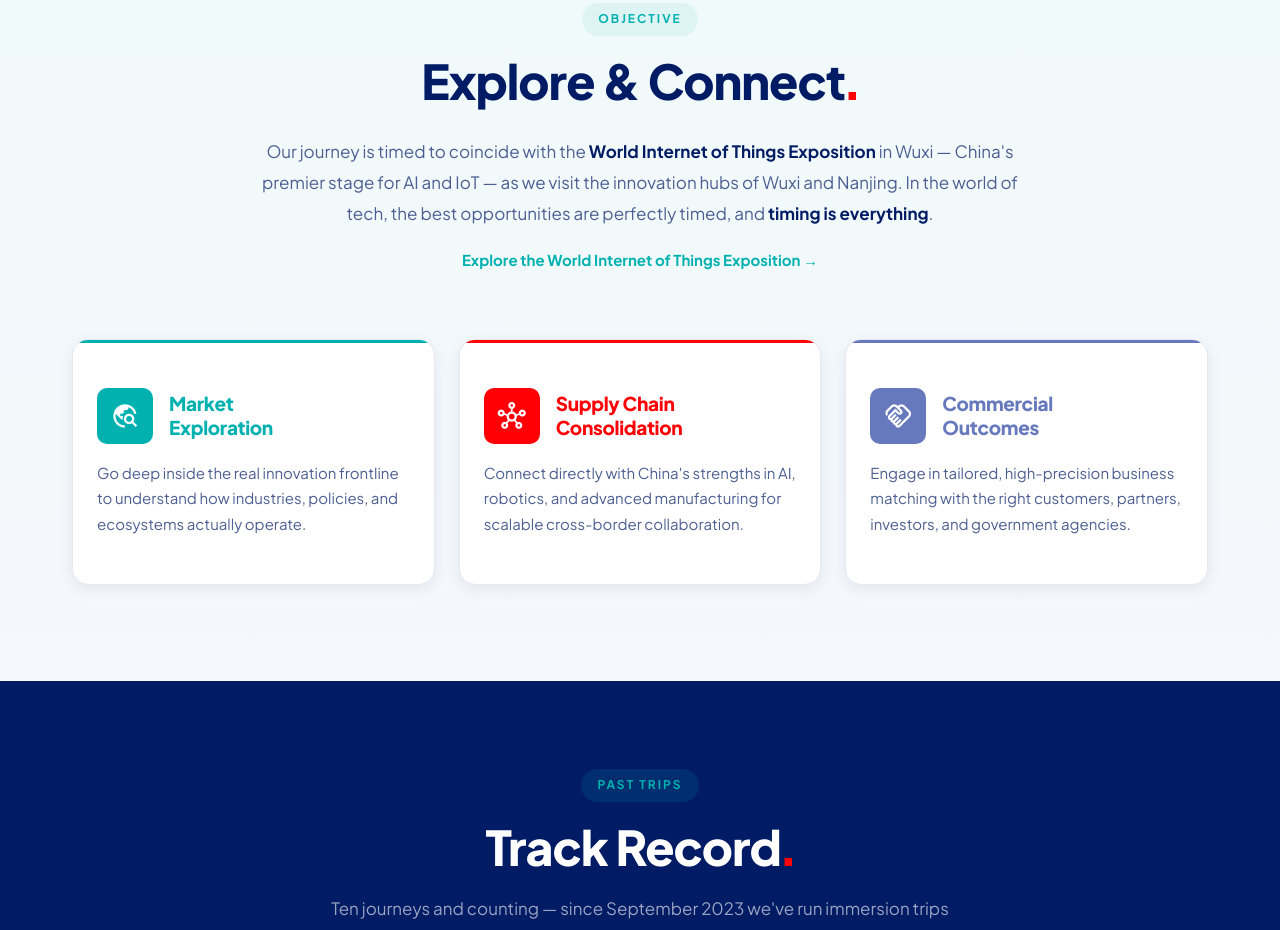
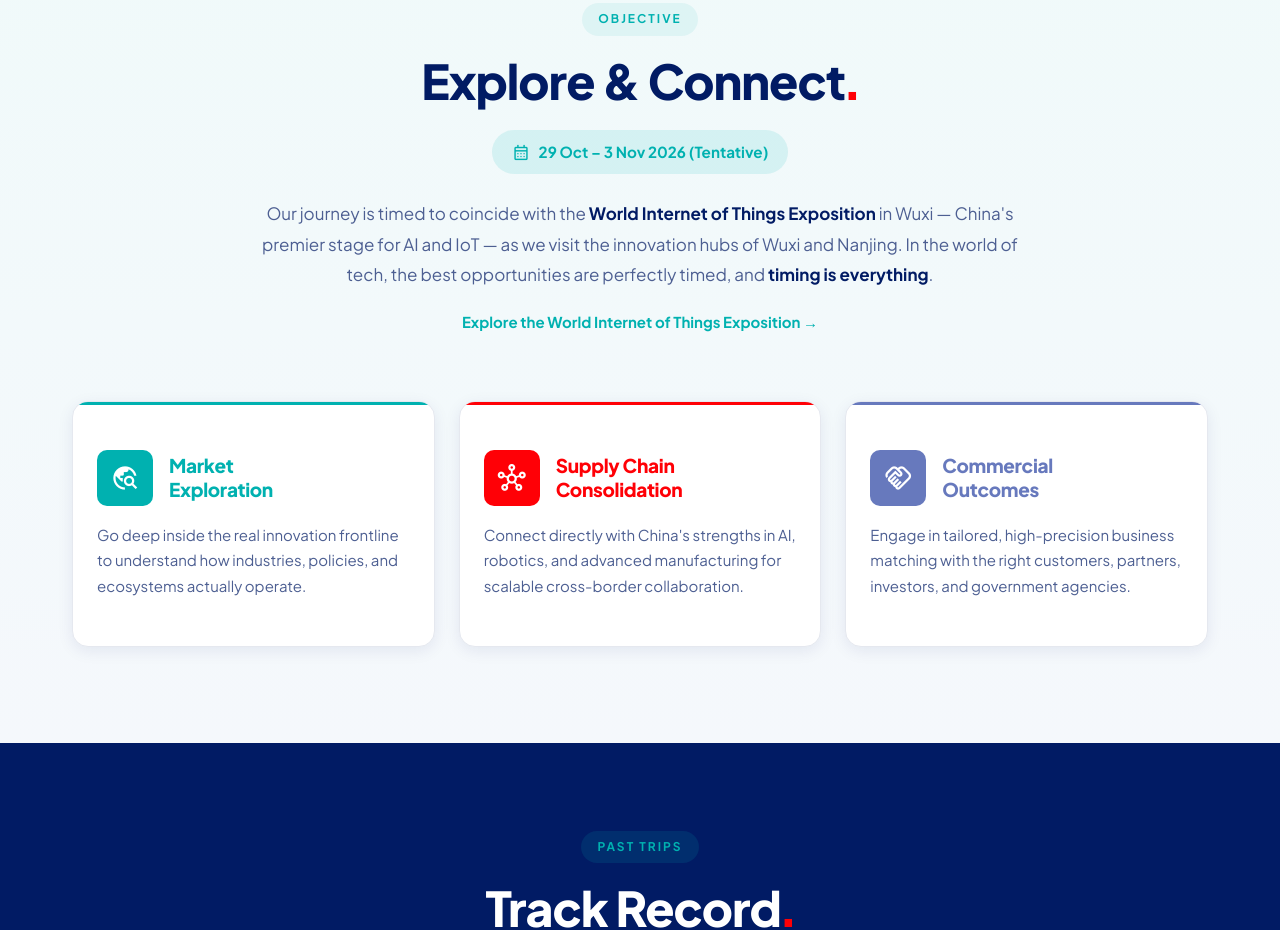
Before and after one commit to liwei9981/transfong-website, a plain HTML site: page ai-immersion.html in a window 1280 px wide. Shown: the part 960-1890 px from the top of the page. Drawn offline with nearby package versions, Linux system fonts and the light colour scheme.

Commit message:
Immersion: show trip dates in the Objective section
Added a date badge (29 Oct – 3 Nov 2026, Tentative) under Explore & Connect.
The Ningxia page is generated from this file and is TBC, so its build strips
the badge.

```diff
--- a/ai-immersion.html
+++ b/ai-immersion.html
@@ -99,6 +99,7 @@
             <div class="section-header">
                 <span class="section-label" data-en="Objective" data-zh="目标">Objective</span>
                 <h2 class="section-title" data-en="Explore & Connect" data-zh="探索与连接">Explore & Connect<span class="title-red-dot">.</span></h2>
+                <div class="immersion-trip-date" style="display:inline-flex;align-items:center;gap:8px;margin-top:18px;padding:9px 20px;border-radius:999px;background:rgba(0,177,176,0.12);color:var(--teal);font-weight:700;font-size:0.95rem;"><span class="material-symbols-outlined" style="font-size:19px;">calendar_month</span><span data-en="29 Oct – 3 Nov 2026 (Tentative)" data-zh="2026年10月29日–11月3日（暂定）">29 Oct – 3 Nov 2026 (Tentative)</span></div>
             </div>
 
             <div class="immersion-intro-text">
```
